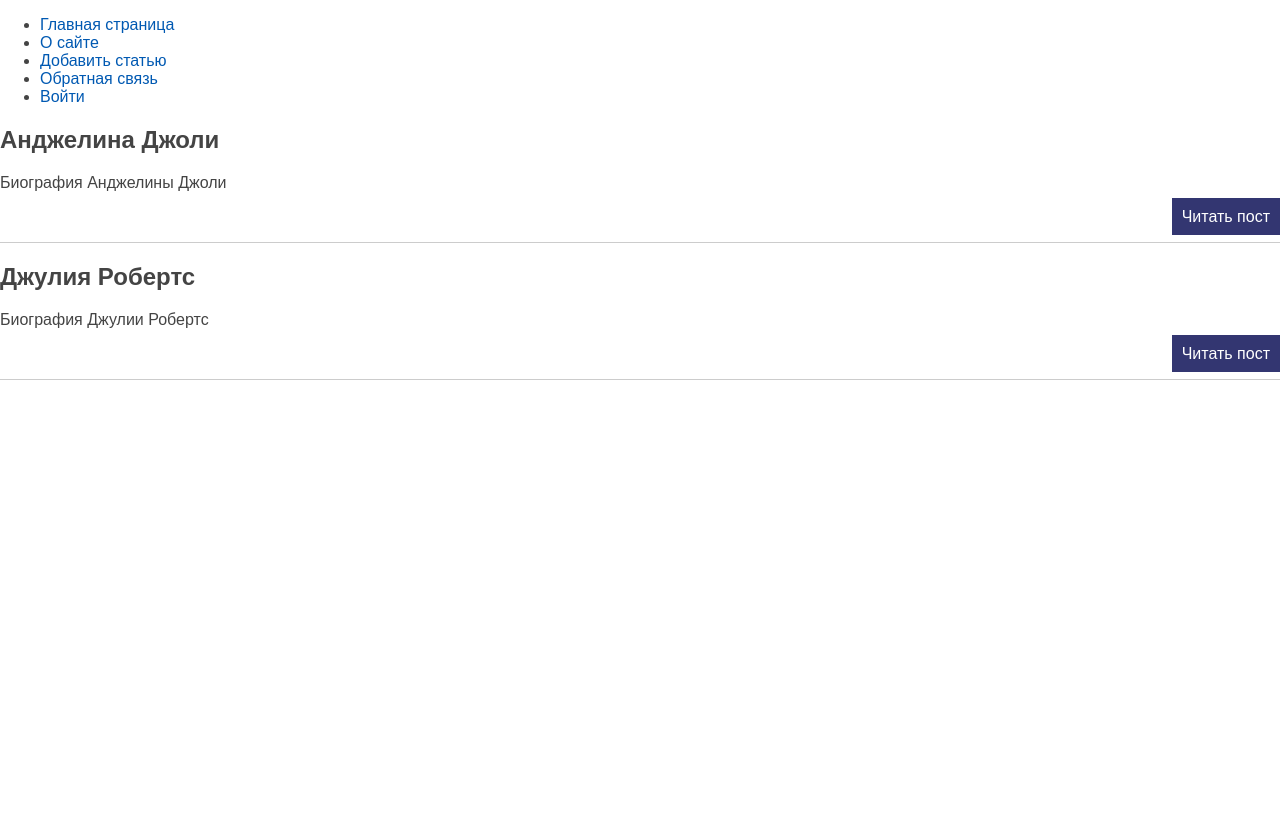
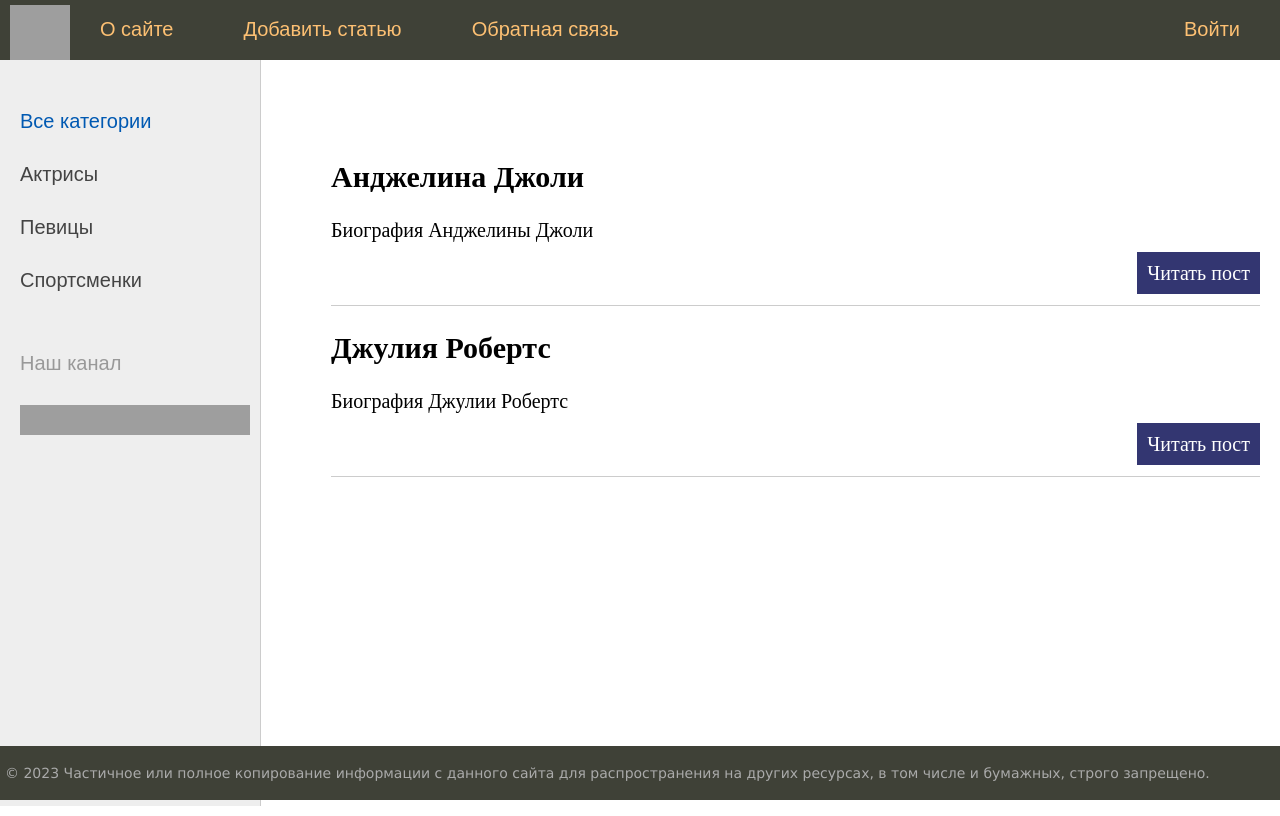
Before and after one commit to Motayassa/jango-training_sitewomen, a Django app: page / in a window 1280 px wide. Run offline with Django 4.2, Linux system fonts and the light colour scheme; grey boxes are pictures that could not be loaded.

Commit message:
Add base template

```diff
--- a/sitewomen/templates/base.html
+++ b/sitewomen/templates/base.html
@@ -1,22 +1,66 @@
 {% load static %}
-
 <!DOCTYPE html>
+<html>
 <head>
-    <meta charset="UTF-8">
-    <title>{{ title }}</title>
-    <link type="text/css" href="{% static 'women/css/styles.css' %}" rel="stylesheet" />
+	<title>{{title}}</title>
+	<link type="text/css" href="{% static 'women/css/styles.css' %}" rel="stylesheet" />
+	<meta http-equiv="Content-Type" content="text/html; charset=utf-8">
+	<link rel="shortcut icon" href="{% static 'women/images/main.ico' %}" type="image/x-icon"/>
+	<meta name="viewport" content="width=device-width, initial-scale=1.0">
 </head>
 <body>
-    <ul>
-        <li><a href="{% url 'home' %}">Главная страница</a></li>
-        {% for m in menu %}
-        {% if not forloop.last %}<li>{% else %}<li class="last">{% endif %}
-            <a href="{% url m.url_name %}">{{ m.title }}</a>
-        </li>
-        {% endfor %}
-    </ul>
+<table class="table-page" border=0 cellpadding="0" cellspacing="0">
+<tr><td valign=top>
+{% block mainmenu %}
+		<div class="header">
+			<ul id="mainmenu" class="mainmenu">
+			<li class="logo"><a href="{% url 'home' %}"><div class="logo"></div></a></li>
+{% for m in menu %}
+	{% if not forloop.last %}<li>{% else %}<li class="last">{% endif %}
+		<a href="{% url m.url_name %}">{{m.title}}</a></li>
+{% endfor %}
+			</ul>
+			<div class="clear"></div>
+		</div>
+{% endblock mainmenu %}
 
-{% block content %} {% endblock %}
 
+<table class="table-content" border=0 cellpadding="0" cellspacing="0">
+<tr>
+<!-- Sidebar слева -->
+	<td valign="top" class="left-chapters">
+	<ul id="leftchapters">
+		<li class="selected">Все категории</li>
+		<li><a href="#">Актрисы</a></li>
+		<li><a href="#">Певицы</a></li>
+		<li><a href="#">Спортсменки</a></li>
+		<li class="share">
+		<p>Наш канал</p>
+		<a class="share-yt" href="https://www.youtube.com/channel/UClJzWfGWuGJL2t-3dYKcHTA/playlists" target="_blank" rel="nofollow"></a>
+		</li>
+	</ul>
+</td>
+<!-- Конец Sidebar'а -->
+<td valign="top" class="content">
+	<!-- Хлебные крошки -->
+	{% block breadcrumbs %}
+	{% endblock %}
+
+<!-- Блок контента -->
+	<div class="content-text">
+{% block content %}
+{% endblock %}
+	</div>
+<!-- Конец блока контента -->
+
+</td></tr></table>
+</td></tr>
+<!-- Footer -->
+<tr><td valign=top>
+	<div id="footer">
+		<p>&copy; 2023 Частичное или полное копирование информации с данного сайта для распространения на других ресурсах, в том числе и бумажных, строго запрещено.</p>
+	</div>
+</td></tr></table>
+<!-- Конец footer'а и страницы -->
 </body>
 </html>
```
